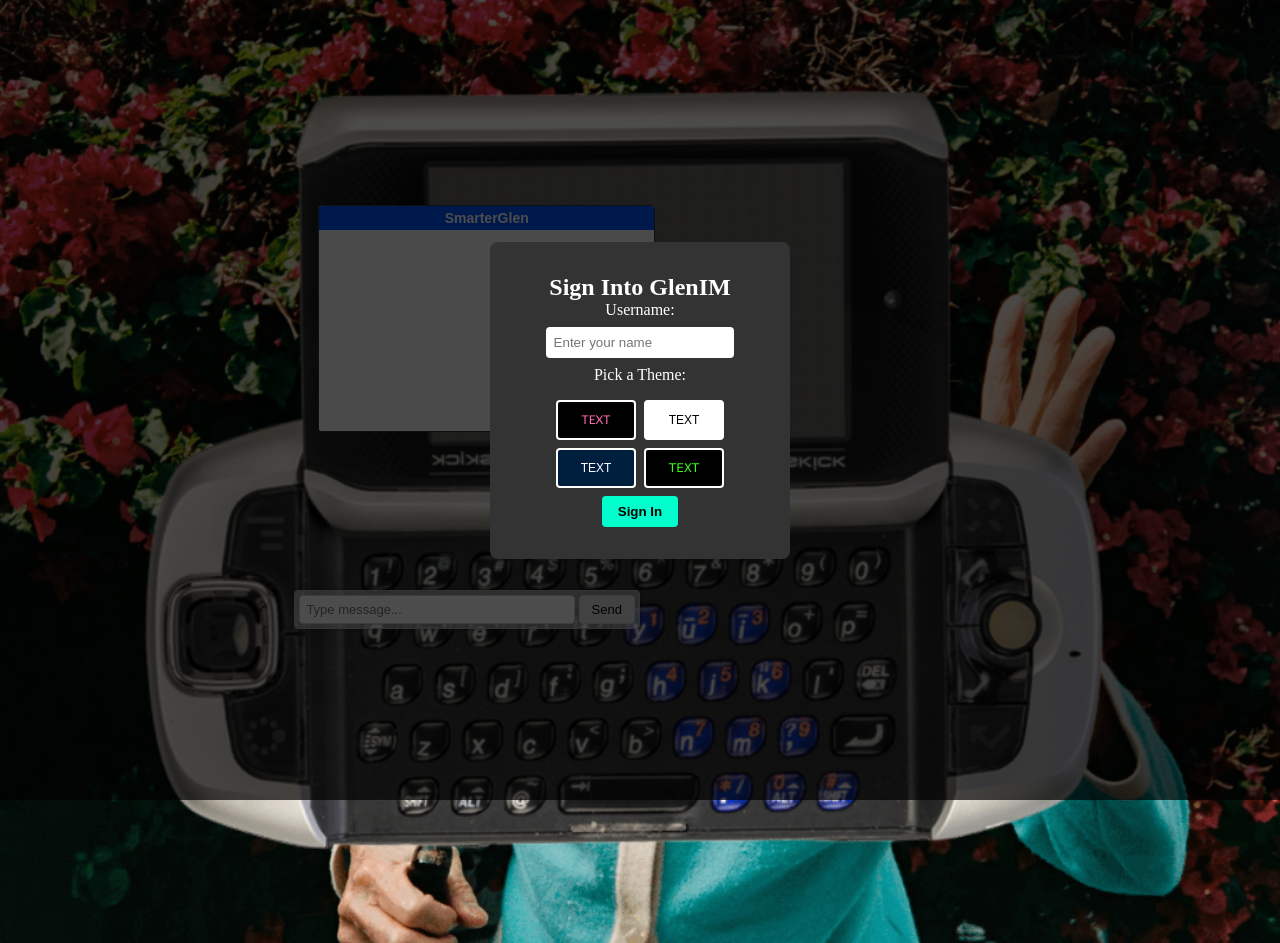
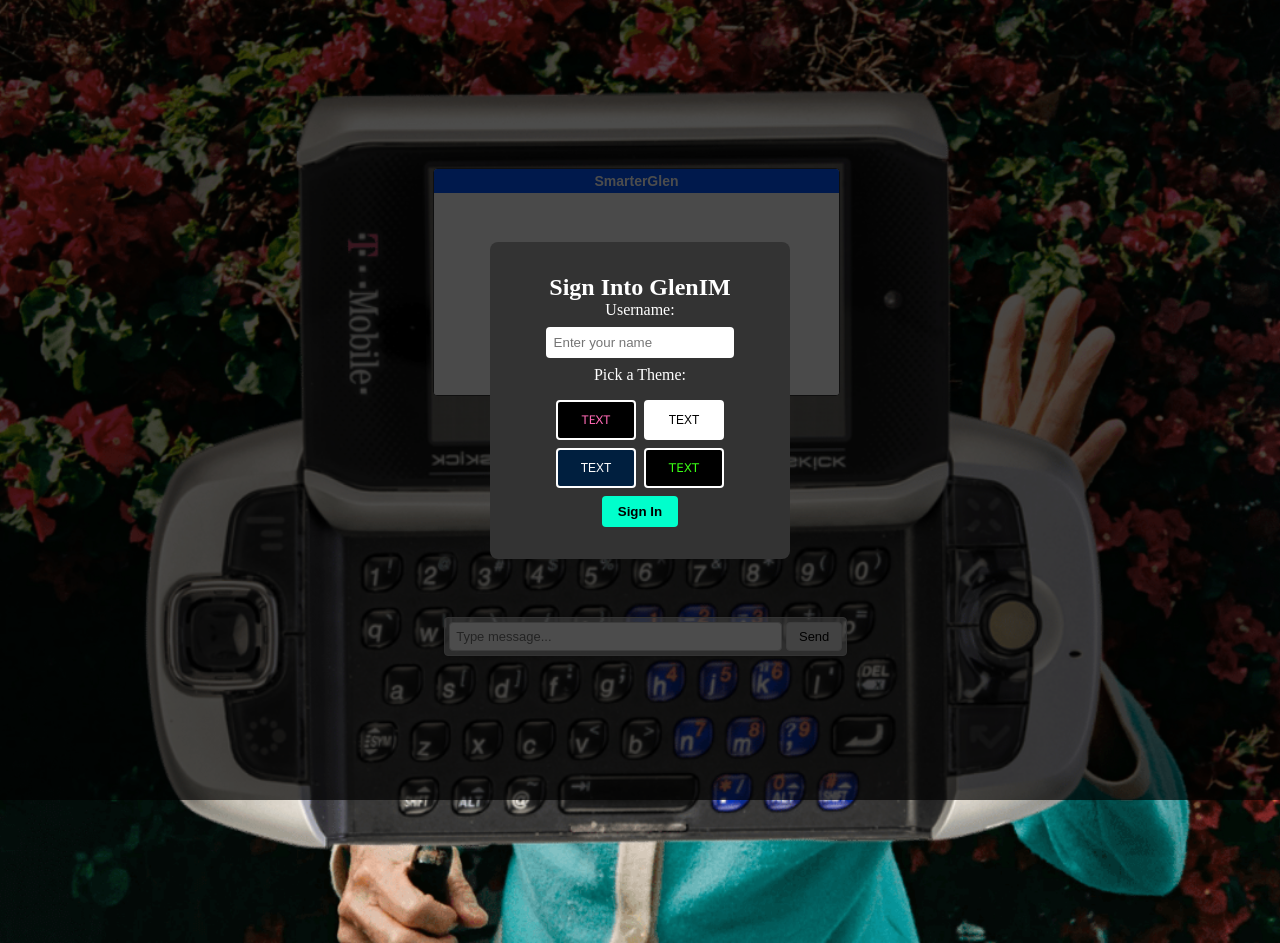
Before and after one commit to kidgrandma/glenIM, a plain HTML site: page index.html in a window 1280 px wide. Drawn offline with Linux system fonts and the light colour scheme.

Commit message:
Update index.html

```diff
--- a/index.html
+++ b/index.html
@@ -138,9 +138,9 @@
 
 .screen-container {
       position: absolute;
-      top: 20.74%;
-      left: 22.07%;
-      width: 29.25%;
+      top: 16.74%;
+      left: 32.07%;
+      width: 35.25%;
       height: 24.93%;
       background: #fff;
       color: #000;
@@ -207,9 +207,9 @@
 
     .input-over-keyboard {
       position: absolute;
-      top: 63%;
-      left: 20%;
-      width: 30%;
+      top: 66%;
+      left: 33%;
+      width: 35%;
       background: rgba(255,255,255,0.5);
       border: 1px solid #aaa;
       border-radius: 4px;
```
